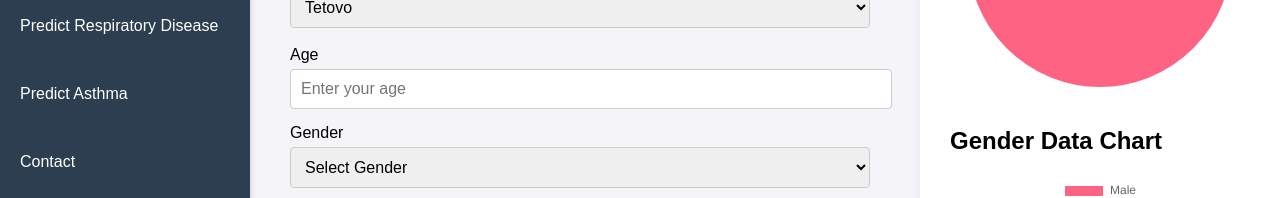
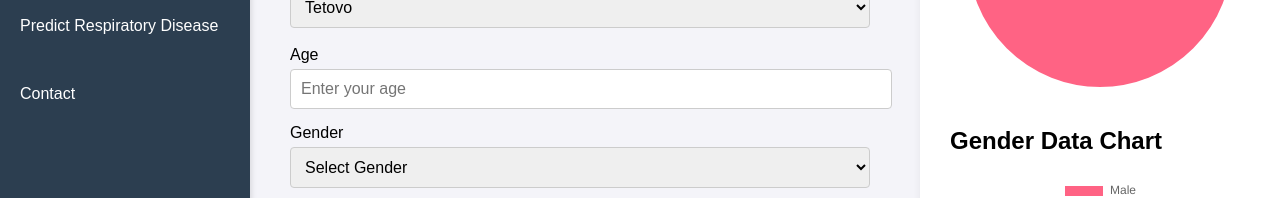
Before and after one commit to ardianresidi/node, a website: page respiratory.html in a window 1280 px wide. Shown: the part 309-507 px from the top of the page. Drawn offline with nearby package versions, Linux system fonts and the light colour scheme.

Commit message:
remove asthma in the leftMenu

```diff
--- a/respiratory.html
+++ b/respiratory.html
@@ -128,7 +128,7 @@
         <a href="cardio.html" class="menu-item">Predict Cardiovascular Disease</a>
         <a href="diabetes.html" class="menu-item">Predict Diabetes</a>
         <a href="respiratory.html" class="menu-item">Predict Respiratory Disease</a>
-        <a href="#asthma" class="menu-item">Predict Asthma</a>
+
         <a href="contact.html" class="menu-item">Contact</a>
     </div>
 
```
